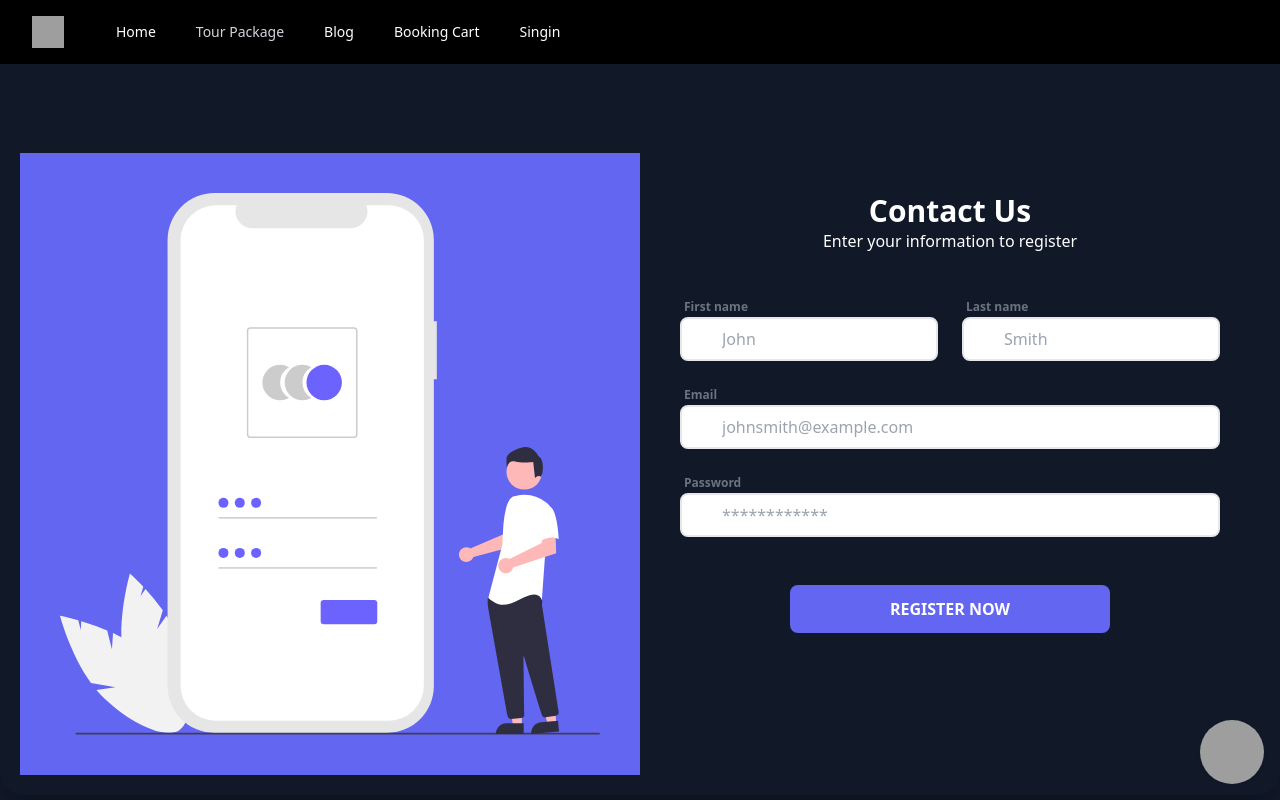
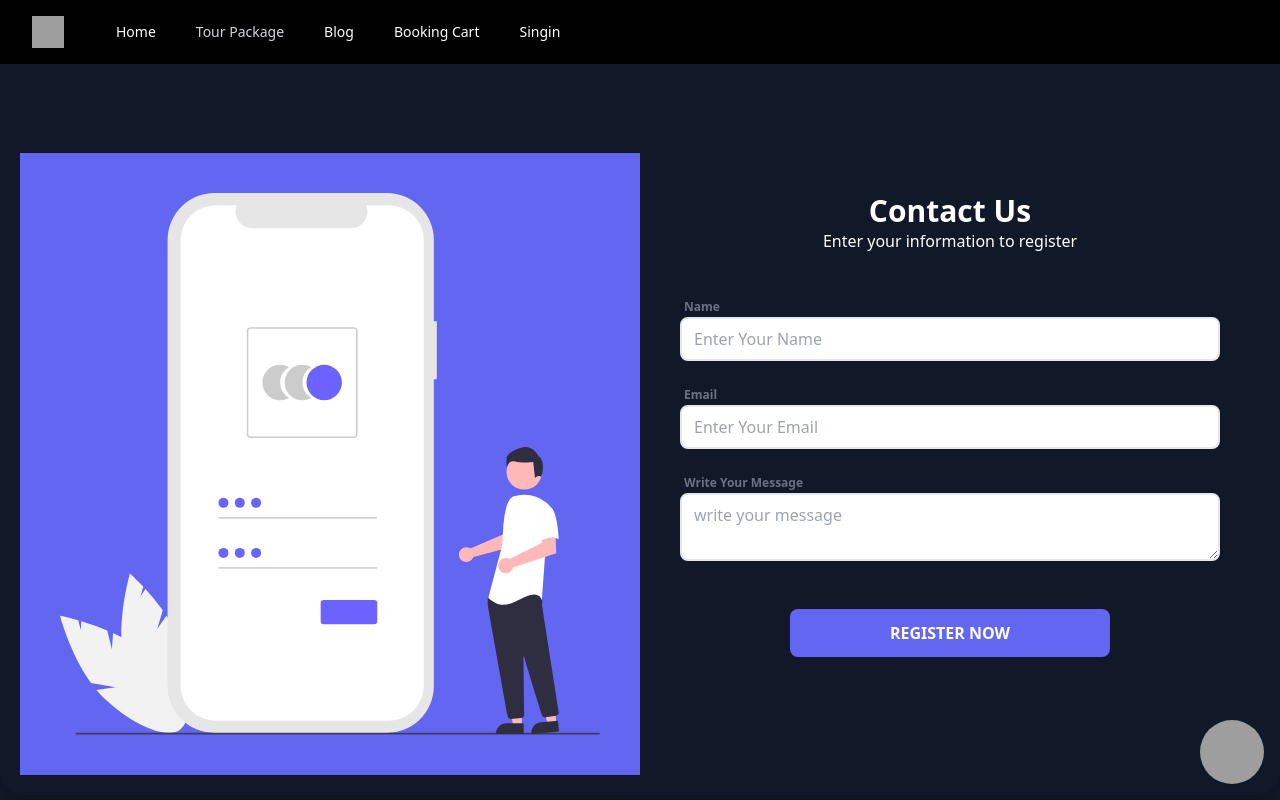
Before and after one commit to tanmoypaul1005/gadget-shopbd, a Next.js app: page /contact in a window 1280 px wide. Shown: the top 800 px of the page. Built offline with nearby package versions, Linux system fonts and the light colour scheme; grey boxes are pictures that could not be loaded.

Commit message:
singup page is update

```diff
--- a/src/app/contact/page.js
+++ b/src/app/contact/page.js
@@ -15,48 +15,47 @@ function Contact() {
                                 <p className='text-white'>Enter your information to register</p>
                             </div>
                             <div>
+
                                 <div className="flex -mx-3">
-                                    <div className="w-1/2 px-3 mb-5">
-                                        <label for="" className="text-xs font-semibold px-1">First name</label>
+                                    <div className="w-full px-3 mb-5">
+                                        <label for="" className="text-xs font-semibold px-1">Name</label>
                                         <div className="flex">
-                                            <div className="w-10 z-10 pl-1 text-center pointer-events-none flex items-center justify-center"><i className="mdi mdi-account-outline text-gray-400 text-lg"></i></div>
-                                            <input type="text" className="w-full -ml-10 pl-10 pr-3 py-2
-                                 rounded-lg border-2 border-gray-200 outline-none focus:border-indigo-500"
-                                                placeholder="John" />
-                                        </div>
-                                    </div>
-                                    <div className="w-1/2 px-3 mb-5">
-                                        <label for="" className="text-xs font-semibold px-1">Last name</label>
-                                        <div className="flex">
-                                            <div className="w-10 z-10 pl-1 text-center pointer-events-none flex items-center justify-center"><i className="mdi mdi-account-outline text-gray-400 text-lg"></i></div>
-                                            <input type="text" className="w-full -ml-10 pl-10 pr-3 py-2
-                                 rounded-lg border-2 border-gray-200 outline-none focus:border-indigo-500"
-                                                placeholder="Smith" />
+                                            <div className="w-10 z-10 pl-1 text-center pointer-events-none flex items-center justify-center"><i className="mdi mdi-email-outline text-gray-400 text-lg"></i></div>
+                                            <input type="email"
+                                                className="w-full -ml-10 pl-3 pr-3 py-2
+                                             rounded-lg border-2 border-gray-200 outline-none focus:border-indigo-500"
+                                                placeholder="Enter Your Name" />
                                         </div>
                                     </div>
                                 </div>
+
                                 <div className="flex -mx-3">
                                     <div className="w-full px-3 mb-5">
                                         <label for="" className="text-xs font-semibold px-1">Email</label>
                                         <div className="flex">
                                             <div className="w-10 z-10 pl-1 text-center pointer-events-none flex items-center justify-center"><i className="mdi mdi-email-outline text-gray-400 text-lg"></i></div>
-                                            <input type="email" className="w-full -ml-10 pl-10 pr-3 py-2
-                                 rounded-lg border-2 border-gray-200 outline-none focus:border-indigo-500"
-                                                placeholder="johnsmith@example.com" />
+                                            <input type="email"
+                                                className="w-full -ml-10 pl-3 pr-3 py-2
+                                             rounded-lg border-2 border-gray-200 outline-none focus:border-indigo-500"
+                                                placeholder="Enter Your Email" />
                                         </div>
                                     </div>
                                 </div>
+
                                 <div className="flex -mx-3">
                                     <div className="w-full px-3 mb-12">
-                                        <label for="" className="text-xs font-semibold px-1">Password</label>
+                                        <label for="" className="text-xs font-semibold px-1">Write Your Message</label>
                                         <div className="flex">
                                             <div className="w-10 z-10 pl-1 text-center pointer-events-none flex items-center justify-center"><i className="mdi mdi-lock-outline text-gray-400 text-lg"></i></div>
-                                            <input type="password" className="w-full -ml-10 pl-10 pr-3 py-2
-                                 rounded-lg border-2 border-gray-200 outline-none focus:border-indigo-500"
-                                                placeholder="************" />
+                                            <textarea
+                                                className="w-full -ml-10 pl-3 pr-3 py-2
+                                                rounded-lg border-2 border-gray-200 outline-none
+                                                focus:border-indigo-500"
+                                                placeholder="write your message" />
                                         </div>
                                     </div>
                                 </div>
+
                                 <div className="flex -mx-3">
                                     <div className="w-full px-3 mb-5">
                                         <button className="block w-full max-w-xs mx-auto bg-indigo-500 hover:bg-indigo-700 focus:bg-indigo-700 text-white rounded-lg px-3 py-3 font-semibold">REGISTER NOW</button>
--- a/src/app/login/page.jsx
+++ b/src/app/login/page.jsx
@@ -6,7 +6,7 @@ const Login = () => {
 
         <div>
             {/* <!-- ====== Forms Section Start --> */}
-            <section className="bg-[#F4F7FF] py-14 lg:py-20">
+            <section className="bg-[#F4F7FF] py-5">
                 <div className="container">
                     <div className="flex flex-wrap -mx-4">
                         <div className="w-full px-4">
@@ -36,7 +36,7 @@ const Login = () => {
                                             placeholder-[#ACB6BE]
                                             outline-none focus-visible:shadow-none focus:border-primary transition"/>
                                     </div>
-                                    <div className="mb-6">
+                                    <div className="">
                                         <input
                                             type="password"
                                             placeholder="Password"
@@ -47,30 +47,25 @@ const Login = () => {
                                             focus:border-primary transition"
                                         />
                                     </div>
-                                    <div className="mb-10">
+
+
+                                    <div className="my-2 flex justify-end text-base  mb-2  text-black hover:text-primary">
+                                        Forget Password?
+                                    </div>
+
+                                    <div className="mb-6">
                                         <input
                                             type="submit"
                                             value="Sign In"
-                                            className="
-                                            w-full
-                                            rounded-md
-                                            border
-                                            border-primary
-                                            py-3
-                                            px-5
-                                            bg-primary
-                                            text-base text-white
-                                            cursor-pointer
-                                            hover:shadow-md
-                                            transition
-                                            duration-300
-                                            ease-in-out
-                                            "
+                                            className="bg-[#4064AC] w-full rounded-md border border-primary
+                                            py-3 px-5 bg-primary text-base text-white cursor-pointer
+                                            hover:shadow-md transition duration-300 ease-in-out"
                                         />
                                     </div>
+
                                 </form>
-                                <p className="text-base mb-6 text-[#adadad]">Connect With</p>
-                                <ul className="flex justify-between -mx-2 mb-12">
+                                <p className="text-base mb-5 text-[#adadad]">Connect With</p>
+                                <ul className="flex justify-between -mx-2 mb-6">
                                     <li className="px-2 w-full">
                                         <div
                                             className="flex h-11 items-center justify-center rounded-md
@@ -139,14 +134,8 @@ const Login = () => {
                                         </a>
                                     </li>
                                 </ul>
-                                <div className=" text-base inline-block mb-2  text-[#adadad]hover:text-primary">
-                                    Forget Password?
-                                </div>
-                                <p className="text-base text-[#adadad]">
-                                    Not a member yet?
-                                    <div className="text-primary hover:underline">
-                                        Sign Up
-                                    </div>
+                                <p className="text-base text-black">
+                                    Not a member yet?  Sign Up
                                 </p>
 
                                 <div>
```
